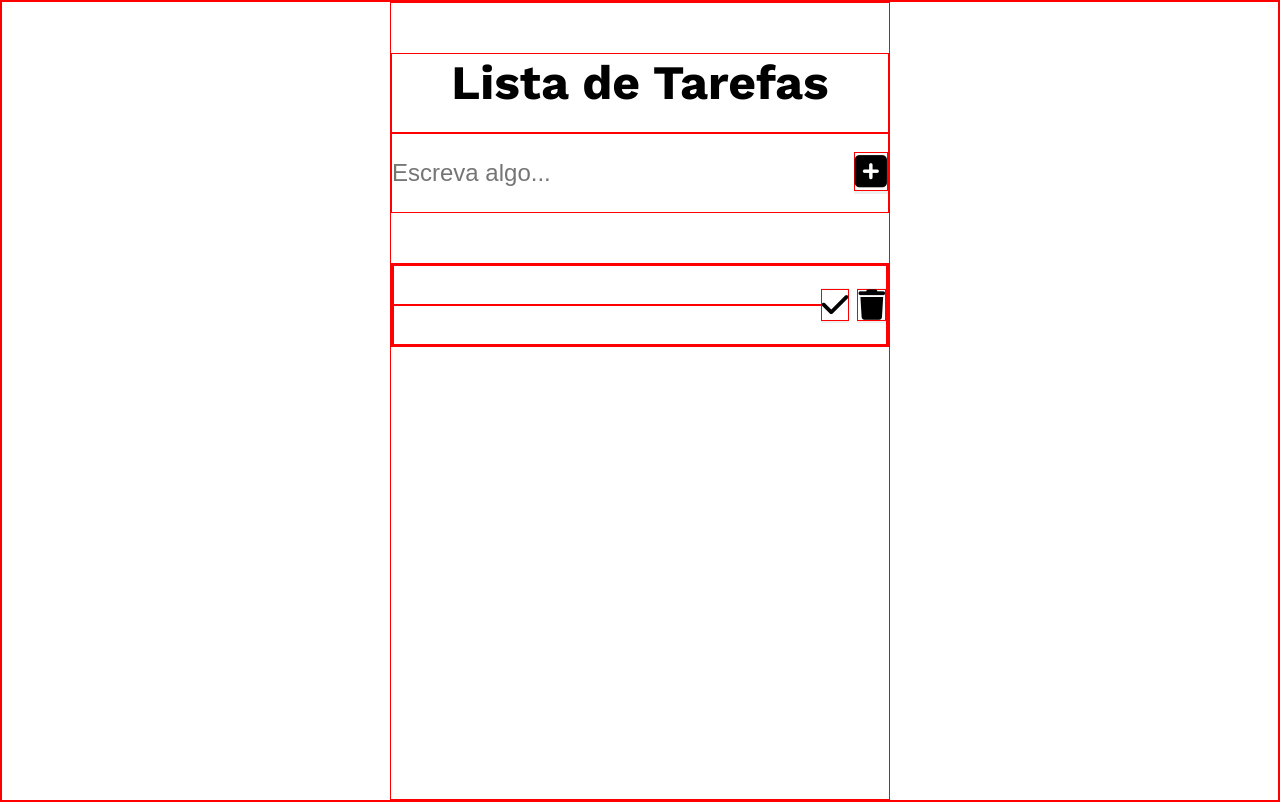
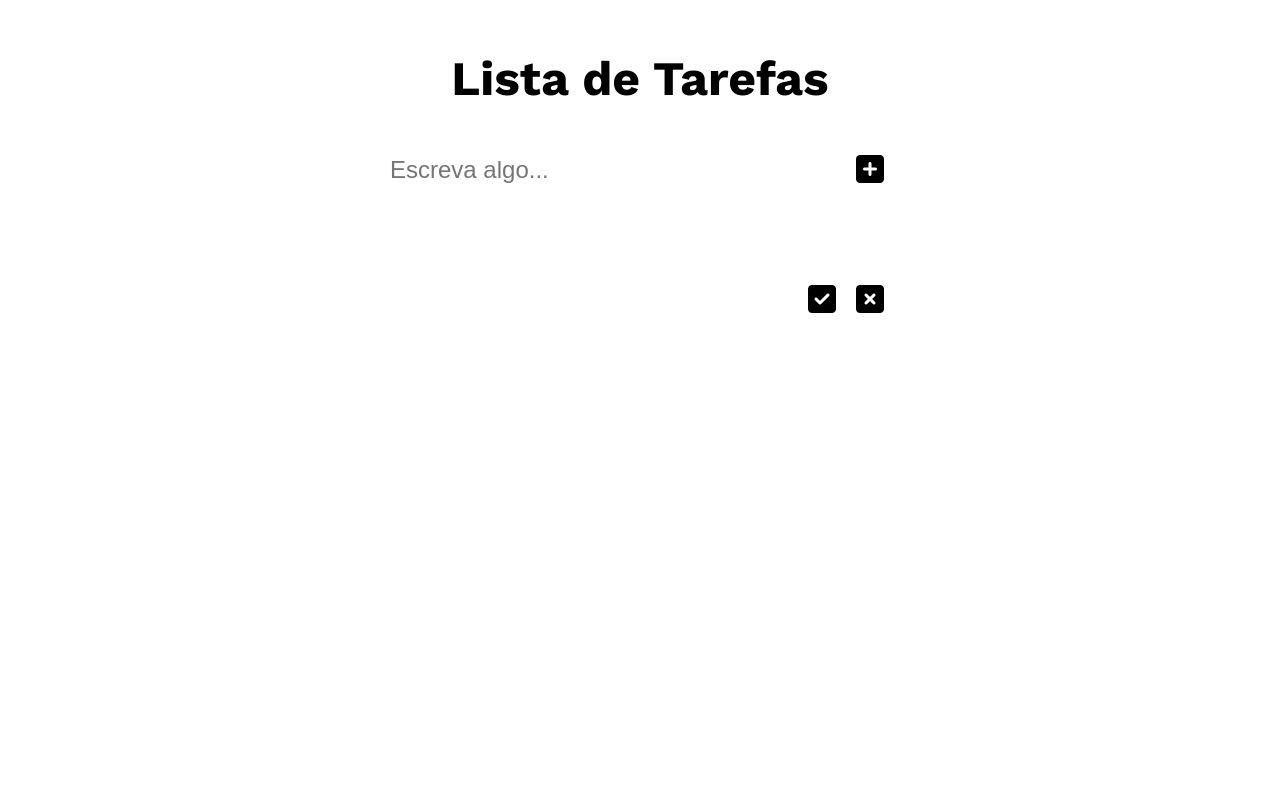
Before and after one commit to guigobecker/lista-de-tarefas, a plain HTML site: page index.html in a window 1280 px wide. Both pictures are taken after a click on the button 870 px from the left and 173 px from the top of the page. Drawn offline with nearby package versions, Linux system fonts and the light colour scheme.

Commit message:
Mudar ícones

```diff
--- a/index.html
+++ b/index.html
@@ -27,7 +27,7 @@
       <div class="input-container">
         <input class="input-tarefa" type="text" placeholder="Escreva algo..." />
         <button class="input-botao" type="submit">
-          <i class="fas fa-plus-square"></i>
+          <i class="fas fa-square-plus fa-fw"></i>
         </button>
       </div>
 
--- a/index.js
+++ b/index.js
@@ -14,12 +14,12 @@ function adicionarTarefa(e) {
   tarefa.appendChild(tarefaItem);
 
   const botaoConcluido = document.createElement('button');
-  botaoConcluido.innerHTML = '<i class="fas fa-check"></i>';
+  botaoConcluido.innerHTML = '<i class="fas fa-square-check fa-fw"></i>';
   botaoConcluido.classList.add('botao-concluido');
   tarefa.appendChild(botaoConcluido);
 
   const botaoExcluir = document.createElement('button');
-  botaoExcluir.innerHTML = '<i class="fas fa-trash"></i>';
+  botaoExcluir.innerHTML = '<i class="fas fa-square-xmark fa-fw"></i>';
   botaoExcluir.classList.add('botao-excluir');
   tarefa.appendChild(botaoExcluir);
 
--- a/style.css
+++ b/style.css
@@ -2,7 +2,6 @@
   margin: 0;
   padding: 0;
   box-sizing: border-box;
-  border: 1px solid red;
 }
 
 body {
@@ -42,13 +41,13 @@ input {
   background: white;
 }
 
+button {
+  background-color: white;
+}
+
 .input-botao, .botao-concluido, .botao-excluir {
   border: none;
-  font-size: 1.9rem;
-}
-
-.input-botao {
-  font-size: 2.3rem;
+  font-size: 2rem;
 }
 
 .botao-concluido {
@@ -57,7 +56,6 @@ input {
 
 i {
   color: black;
-  background: white;
   cursor: pointer;
   transition: all 0.3s ease;
 }
@@ -90,4 +88,5 @@ i:hover {
 
 .tarefa-item {
   overflow: hidden;
+  padding: 0rem, 0.5rem;
 }
```
